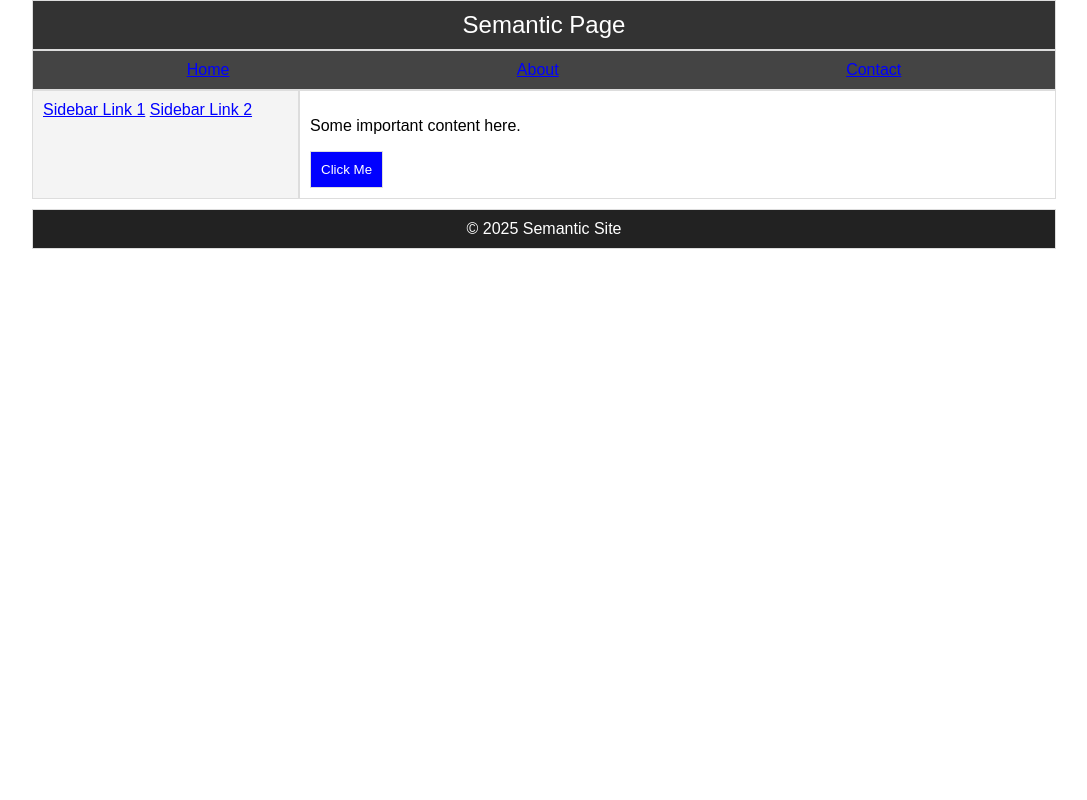
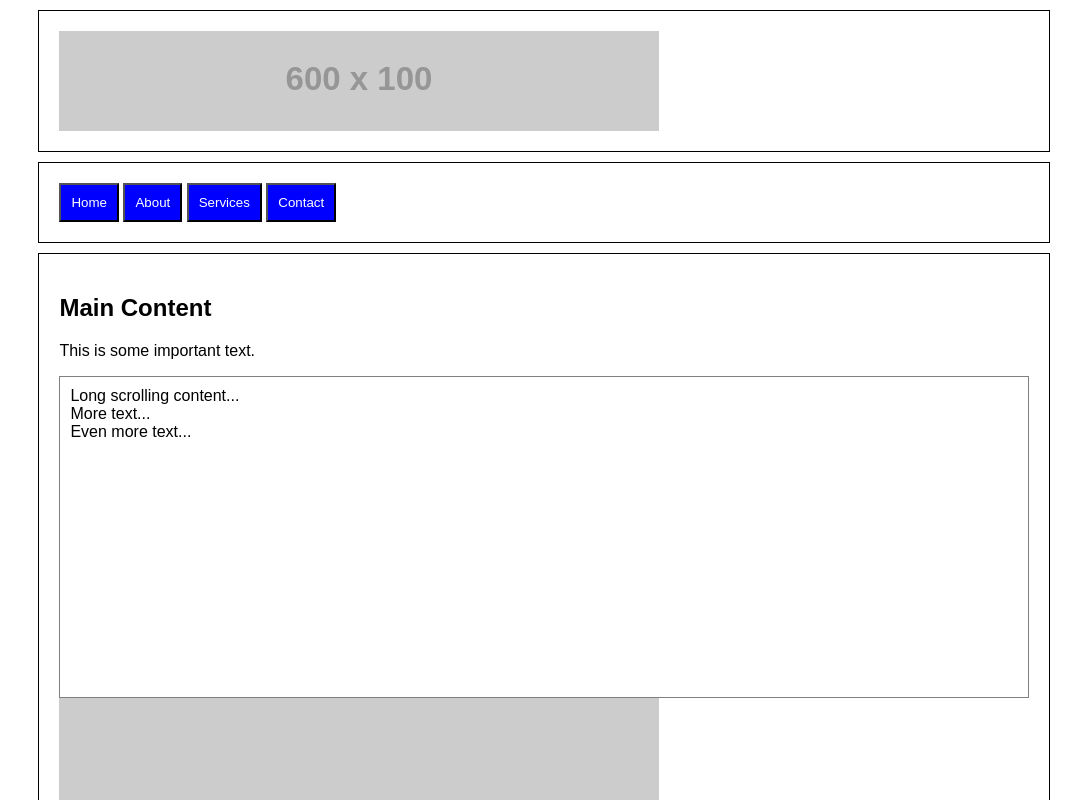
Before and after one commit to mohanamisra/semantic-page, a plain HTML site: page index.html in a window 1280 px wide. Shown: the top 800 px of the page, without its empty margins (96-1183 px from the left). Drawn offline with Linux system fonts and the light colour scheme; placeholder pictures from the web are drawn by us.

Commit message:
Update index.html

```diff
--- a/index.html
+++ b/index.html
@@ -5,40 +5,31 @@
     <meta name="viewport" content="width=device-width, initial-scale=1.0">
     <title>Semantic Page</title>
     <style>
-        body { font-family: Arial, sans-serif; margin: 0; padding: 0; }
+        body { font-family: Arial, sans-serif; }
         .container { width: 80%; margin: auto; }
-        header, footer, nav, aside, main, button { padding: 10px; border: 1px solid #ddd; }
-        header { background: #333; color: white; text-align: center; font-size: 24px; }
-        nav { background: #444; color: white; display: flex; justify-content: space-around; }
-        .content { display: flex; }
-        aside { width: 25%; background: #f4f4f4; }
-        main { width: 75%; }
-        footer { background: #222; color: white; text-align: center; padding: 10px; margin-top: 10px; }
-        button { background: blue; color: white; cursor: pointer; }
-        a { color: blue; text-decoration: underline; }
+        nav, header, main, aside, footer { padding: 20px; border: 1px solid black; margin: 10px 0; }
+        button { padding: 10px; background: blue; color: white; cursor: pointer; }
+        .scroll { height: 300px; overflow-y: scroll; border: 1px solid gray; padding: 10px; }
+        img { display: block; width: 100%; max-width: 600px; }
     </style>
 </head>
 <body>
-
     <div class="container">
-        <header>Semantic Page</header>
-        <nav>
-            <a href="#">Home</a>
-            <a href="#">About</a>
-            <a href="#">Contact</a>
+        <header><img src="https://placehold.co/600x100" alt="Company Logo"></header>
+        <nav aria-label="Main Navigation">
+            <button aria-label="Go to Home Page">Home</button>
+            <button aria-label="Learn About Us">About</button>
+            <button aria-label="View Our Services">Services</button>
+            <button aria-label="Contact Us">Contact</button>
         </nav>
-        <div class="content">
-            <aside>
-                <a href="#">Sidebar Link 1</a>
-                <a href="#">Sidebar Link 2</a>
-            </aside>
-            <main>
-                <p>Some important content here.</p>
-                <button>Click Me</button>
-            </main>
-        </div>
-        <footer>© 2025 Semantic Site</footer>
+        <main>
+            <h2>Main Content</h2>
+            <p>This is some important text.</p>
+            <div class="scroll" aria-label="Scrollable content area">Long scrolling content...<br>More text...<br>Even more text...</div>
+            <img src="https://placehold.co/600x400" alt="A sample placeholder image">
+        </main>
+        <aside>Sidebar with extra links and widgets</aside>
+        <footer>Footer Information with links</footer>
     </div>
-
 </body>
 </html>
```
